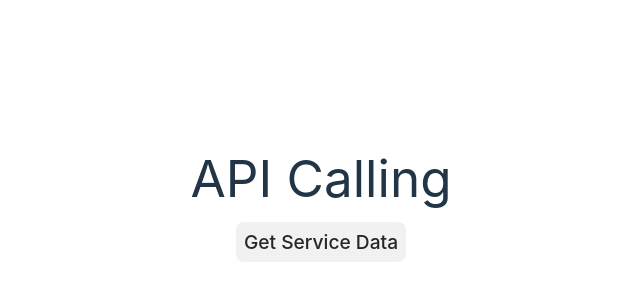
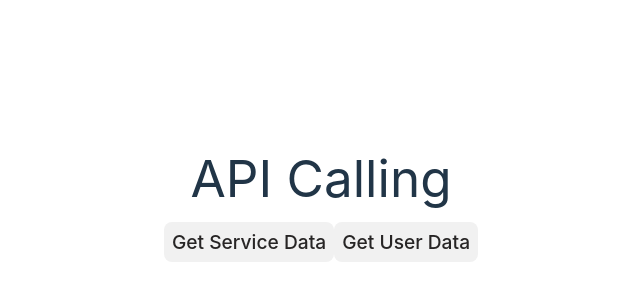
Before and after one commit to Murad-Hasan/axios_api_calling, a React (Vite) app: page / in a window 1280 px wide. Shown: the part 194-494 px from the top of the page, without its empty margins (319-959 px from the left). Built offline with nearby package versions, Linux system fonts and the light colour scheme; no server answers.

Commit message:
code refactor

```diff
--- a/src/App.jsx
+++ b/src/App.jsx
@@ -4,17 +4,49 @@ import { getApiData } from "./network/lib/apiData";
 
 function App() {
   const paths = ["service", "comments", "user", "product"];
-  useEffect(() => {
-    paths.forEach((path) => {
+  const [serviceData, setServiceData] = useState([]);
+  const [userData, setUserData] = useState([]);
+
+    function getDataByPath(path) {
       getApiData(path).then((res) => {
-        console.log(`${path}` , res.data);
+        switch (path) {
+          case "service":
+            setServiceData(res.data);
+            break;
+          case "user":
+            setUserData(res.data);
+            break;
+          default:
+            break;
+        }
       });
-    });
-  }, []);
+    }
+
+  console.log(userData);
+
   return (
     <div className="App">
       <h1>API Calling </h1>
-      <button className="button">Get Service Data</button>
+      <button className="button" onClick={() => getDataByPath(paths[0])}>
+        Get Service Data
+      </button>
+      {serviceData.map((data, index) => {
+        return (
+          <div key={index}>
+            <h2>{data.title}</h2>
+          </div>
+        );
+      })}
+      <button className="button" onClick={() => getDataByPath(paths[2])}>
+        Get User Data
+      </button>
+      {userData.map((data, index) => {
+        return (
+          <div key={index}>
+            <h2>{data.username}</h2>
+          </div>
+        );
+      })}
     </div>
   );
 }
```
